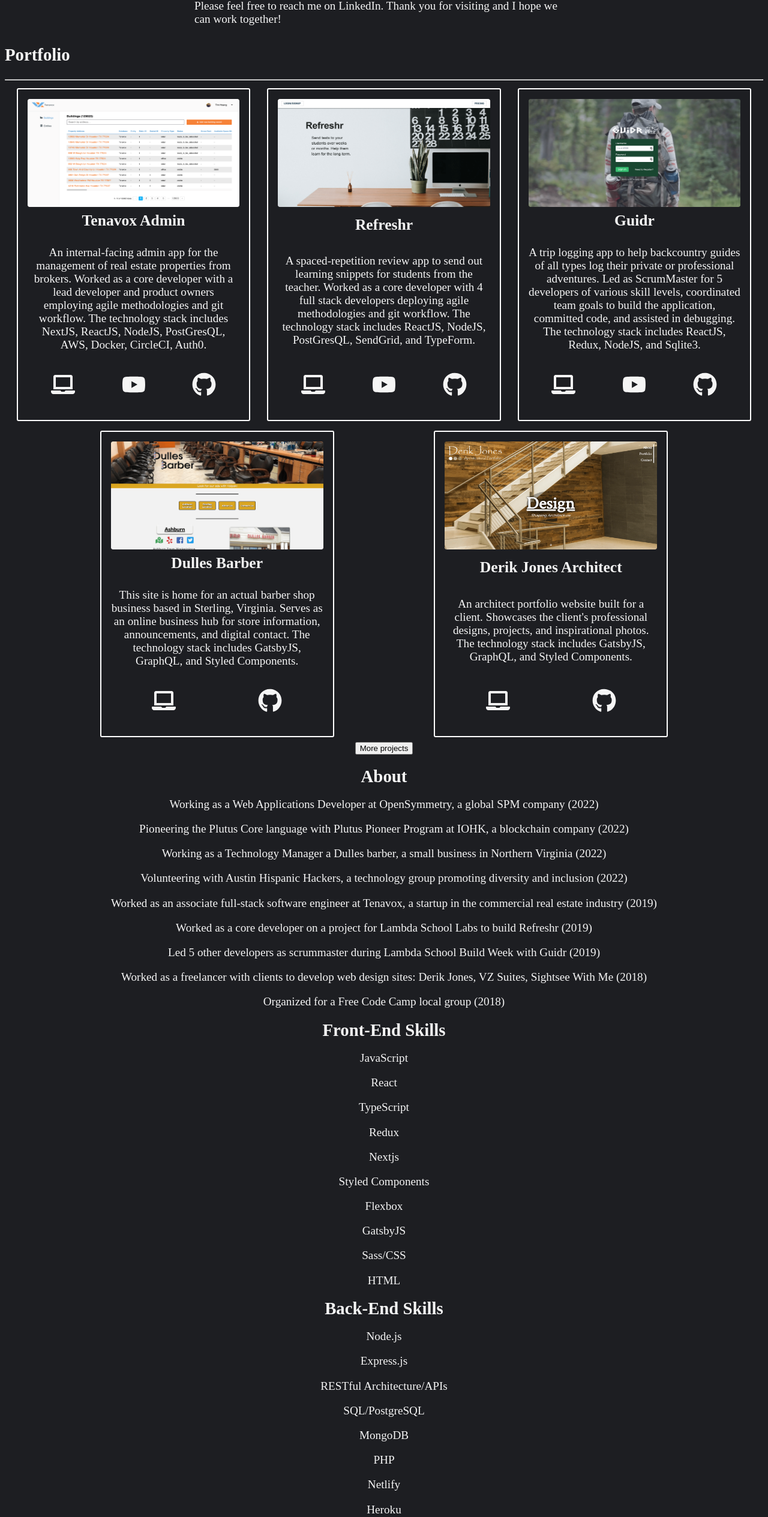
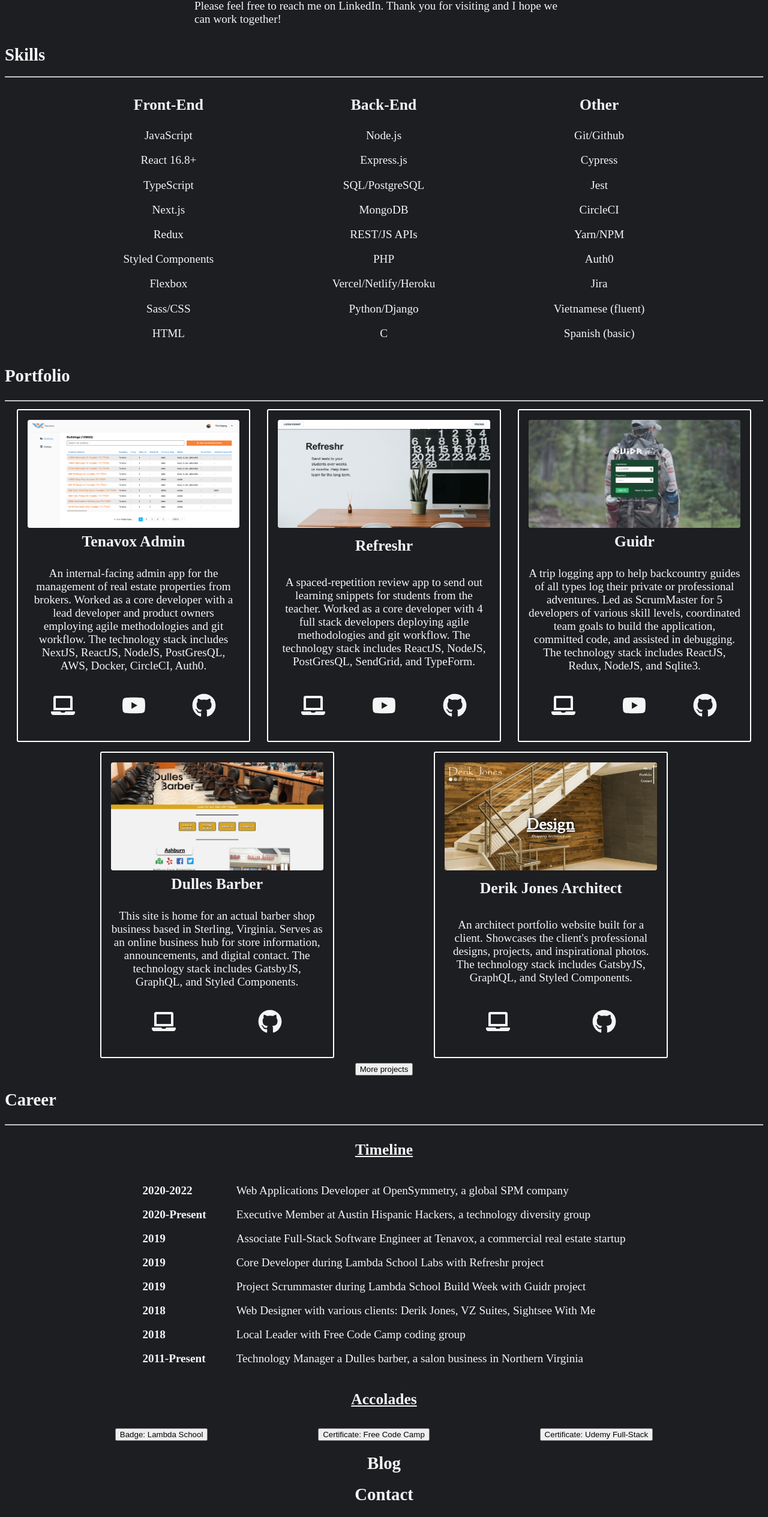
Before and after one commit to timOTdev/thDev3, a Next.js app: page / in a window 1280 px wide. Shown: the part 906-3435 px from the top of the page at 60% size. Built offline with nearby package versions, Linux system fonts and the light colour scheme.

Commit message:
Add Skills, Career styles

```diff
--- a/assets/GlobalData.tsx
+++ b/assets/GlobalData.tsx
@@ -1,103 +1,43 @@
-export const links = {
-  github: {
-    url: 'https://github.com/timh1203',
-    alt: 'My Github',
-  },
-  linkedIn: {
-    url: 'https://www.linkedin.com/in/timothyhoang',
-    alt: 'My LinkedIn',
-  },
-  twitter: {
-    url: 'https://twitter.com/timothyhoangdev',
-    alt: 'My Twitter',
-  },
-  youtube: {
-    url: 'https://www.youtube.com/channel/UC20f70HjfOSYUk725xid1XQ',
-    alt: 'My Youtube',
-  },
-  medium: {
-    url: 'https://medium.com/@timh1203',
-    alt: 'My Medium',
-  },
-  freeCodeCamp: {
-    url: 'https://www.freecodecamp.org/timh1203',
-    alt: 'My Free Code Camp',
-  },
-  lambdaSchool: {
-    url: 'https://lambdaschool.com',
-    alt: 'Lambda School Home',
-  },
-  chingu: {
-    url: 'https://chingu.io',
-    alt: 'Chingu Home',
-  },
-  fccAshburn: {
-    url: 'https://free-code-camp-ashburn.github.io/website',
-    alt: 'Free Code Camp Ashburn Home',
-  },
-  resume: {
-    url: 'https://resume.creddle.io/resume/9f4autrrf1v',
-    alt: 'My Online Resume',
-  },
-  lambdaBadge: {
-    url: 'https://www.youracclaim.com/badges/3d1bd32a-e3fa-4b65-be51-217058ff0ab6/public_url',
-    alt: 'My Lambda School Badge',
-  },
-  fccCertificate: {
-    url: 'https://www.freecodecamp.org/timh1203/front-end-certification',
-    alt: 'My Free Code Camp Certificate',
-  },
-  wdbcCertificate: {
-    url: 'https://www.udemy.com/certificate/UC-F6RNIX9G',
-    alt: 'My Web Dev Bootcamp Certificate',
-  },
-  tenavoxAdmin: {
-    url: 'https://admin-v2.tenavox.com',
-    alt: 'Tenavox Admid App Login',
-    video: 'https://youtu.be/o4Kd1pOrdlI',
-  },
-  refreshr: {
-    url: 'https://github.com/Lambda-School-Labs/labs10-student-follow',
-    alt: 'Refreshr App Github Repository',
-    video: 'https://youtu.be/u89p3RqXqZM',
-  },
-  guidr: {
-    url: 'https://github.com/guidr-app-lion-team',
-    alt: 'Guidr App Github Organization',
-    video: 'https://youtu.be/0C2toPa9GHM',
-  },
-  dullesBarber: {
-    url: 'http://dullesbarber.com',
-    alt: 'Dulles Barber Barber Client',
-  },
-  derikJones: {
-    url: 'http://derikjones.com',
-    alt: 'Derik Jones Architect Client',
-  },
-  vzSuites: {
-    url: 'http://vzsuites.com',
-    alt: 'VZ Suites Rental Client',
-  },
-  sightsee: {
-    url: 'http://www.sightseewithme.com',
-    alt: 'Sightsee With Me Tour Client',
-  },
-  tenavox: {
-    url: 'https://www.linkedin.com/company/tenavox/',
-    alt: 'Commercial Real Estate Startup',
-  },
-  opensymmetry: {
-    url: 'https://www.opensymmetry.com/',
-    alt: 'Global SPM Company',
-  },
-  plutuspioneerprogram: {
-    url: 'https://developers.cardano.org/en/plutus-pioneer-program/',
-    alt: 'Plutus Pioneer Program',
-  },
-  hispanichackers: {
-    url: 'https://www.hispanichackers.com/',
-    alt: 'Austin Hispanic Hackers',
-  },
+export const introduction = [
+  'In my career, I have contributed as a Web Applications Developer, an Associate Full Stack Software Engineer, a Frontend Developer. My personal interests in the software industry are fintech, blockchain, and greentech. I value working with smart & humble people, opportunities to grow, and making impact with my code.',
+  'My formative experiences started with Bloom Institute of Technology (formerly Lambda School) alumnus, a fast-paced 7-month academy with focus on full-stack web development and computer science. Before that, I started my self-taught coding journey and freelanced in January 2017 during my transition away from a full-time pharmacist role.',
+  'Please feel free to reach me on LinkedIn. Thank you for visiting and I hope we can work together!',
+];
+
+export const skills = {
+  frontEnd: [
+    'JavaScript',
+    'React 16.8+',
+    'TypeScript',
+    'Next.js',
+    'Redux',
+    'Styled Components',
+    'Flexbox',
+    'Sass/CSS',
+    'HTML',
+  ],
+  backEnd: [
+    'Node.js',
+    'Express.js',
+    'SQL/PostgreSQL',
+    'MongoDB',
+    'REST/JS APIs',
+    'PHP',
+    'Vercel/Netlify/Heroku',
+    'Python/Django',
+    'C',
+  ],
+  other: [
+    'Git/Github',
+    'Cypress',
+    'Jest',
+    'CircleCI',
+    'Yarn/NPM',
+    'Auth0',
+    'Jira',
+    'Vietnamese (fluent)',
+    'Spanish (basic)',
+  ],
 };
 
 export const projectsPrimary = [
@@ -274,58 +214,130 @@
   },
 ];
 
-export const introduction = [
-  'In my career, I have contributed as a Web Applications Developer, an Associate Full Stack Software Engineer, a Frontend Developer. My personal interests in the software industry are fintech, blockchain, and greentech. I value working with smart & humble people, opportunities to grow, and making impact with my code.',
-  'My formative experiences started with Bloom Institute of Technology (formerly Lambda School) alumnus, a fast-paced 7-month academy with focus on full-stack web development and computer science. Before that, I started my self-taught coding journey and freelanced in January 2017 during my transition away from a full-time pharmacist role.',
-  'Please feel free to reach me on LinkedIn. Thank you for visiting and I hope we can work together!',
+export const timeline = {
+  years: [
+    '2020-2022',
+    '2020-Present',
+    '2019',
+    '2019',
+    '2019',
+    '2018',
+    '2018',
+    '2011-Present',
+  ],
+  experiences: [
+    'Web Applications Developer at OpenSymmetry, a global SPM company',
+    'Executive Member at Austin Hispanic Hackers, a technology diversity group',
+    'Associate Full-Stack Software Engineer at Tenavox, a commercial real estate startup',
+    'Core Developer during Lambda School Labs with Refreshr project',
+    'Project Scrummaster during Lambda School Build Week with Guidr project',
+    'Web Designer with various clients: Derik Jones, VZ Suites, Sightsee With Me',
+    'Local Leader with Free Code Camp coding group',
+    'Technology Manager a Dulles barber, a salon business in Northern Virginia',
+  ],
+};
+
+export const accolades = [
+  {
+    name: 'Badge: Lambda School',
+    url: 'https://www.youracclaim.com/badges/3d1bd32a-e3fa-4b65-be51-217058ff0ab6/public_url',
+  },
+  {
+    name: 'Certificate: Free Code Camp',
+    url: 'https://www.freecodecamp.org/timh1203/front-end-certification',
+  },
+  {
+    name: 'Certificate: Udemy Full-Stack',
+    url: 'https://www.udemy.com/certificate/UC-F6RNIX9G',
+  },
 ];
 
-export const aboutHistory = [
-  'Working as a Web Applications Developer at OpenSymmetry, a global SPM company (2022)',
-  'Pioneering the Plutus Core language with Plutus Pioneer Program at IOHK, a blockchain company (2022)',
-  'Working as a Technology Manager a Dulles barber, a small business in Northern Virginia (2022)',
-  'Volunteering with Austin Hispanic Hackers, a technology group promoting diversity and inclusion (2022)',
-  'Worked as an associate full-stack software engineer at Tenavox, a startup in the commercial real estate industry (2019)',
-  'Worked as a core developer on a project for Lambda School Labs to build Refreshr (2019)',
-  'Led 5 other developers as scrummaster during Lambda School Build Week with Guidr (2019)',
-  'Worked as a freelancer with clients to develop web design sites: Derik Jones, VZ Suites, Sightsee With Me (2018)',
-  'Organized for a Free Code Camp local group (2018)',
-];
-
-export const skills = {
-  frontEnd: [
-    'JavaScript',
-    'React',
-    'TypeScript',
-    'Redux',
-    'Nextjs',
-    'Styled Components',
-    'Flexbox',
-    'GatsbyJS',
-    'Sass/CSS',
-    'HTML',
-  ],
-  backEnd: [
-    'Node.js',
-    'Express.js',
-    'RESTful Architecture/APIs',
-    'SQL/PostgreSQL',
-    'MongoDB',
-    'PHP',
-    'Netlify',
-    'Heroku',
-    'Python/Django',
-    'C',
-  ],
-  other: [
-    'Git/Github',
-    'Cypress',
-    'Jest',
-    'CircleCI',
-    'Yarn/NPM',
-    'Auth0',
-    'Jira',
-    'Vietnamese (fluent)',
-    'Spanish (basic)',
-  ],
+export const links = {
+  github: {
+    url: 'https://github.com/timh1203',
+    alt: 'My Github',
+  },
+  linkedIn: {
+    url: 'https://www.linkedin.com/in/timothyhoang',
+    alt: 'My LinkedIn',
+  },
+  twitter: {
+    url: 'https://twitter.com/timothyhoangdev',
+    alt: 'My Twitter',
+  },
+  youtube: {
+    url: 'https://www.youtube.com/channel/UC20f70HjfOSYUk725xid1XQ',
+    alt: 'My Youtube',
+  },
+  medium: {
+    url: 'https://medium.com/@timh1203',
+    alt: 'My Medium',
+  },
+  freeCodeCamp: {
+    url: 'https://www.freecodecamp.org/timh1203',
+    alt: 'My Free Code Camp',
+  },
+  lambdaSchool: {
+    url: 'https://lambdaschool.com',
+    alt: 'Lambda School Home',
+  },
+  chingu: {
+    url: 'https://chingu.io',
+    alt: 'Chingu Home',
+  },
+  fccAshburn: {
+    url: 'https://free-code-camp-ashburn.github.io/website',
+    alt: 'Free Code Camp Ashburn Home',
+  },
+  resume: {
+    url: 'https://resume.creddle.io/resume/9f4autrrf1v',
+    alt: 'My Online Resume',
+  },
+  tenavoxAdmin: {
+    url: 'https://admin-v2.tenavox.com',
+    alt: 'Tenavox Admid App Login',
+    video: 'https://youtu.be/o4Kd1pOrdlI',
+  },
+  refreshr: {
+    url: 'https://github.com/Lambda-School-Labs/labs10-student-follow',
+    alt: 'Refreshr App Github Repository',
+    video: 'https://youtu.be/u89p3RqXqZM',
+  },
+  guidr: {
+    url: 'https://github.com/guidr-app-lion-team',
+    alt: 'Guidr App Github Organization',
+    video: 'https://youtu.be/0C2toPa9GHM',
+  },
+  dullesBarber: {
+    url: 'http://dullesbarber.com',
+    alt: 'Dulles Barber Barber Client',
+  },
+  derikJones: {
+    url: 'http://derikjones.com',
+    alt: 'Derik Jones Architect Client',
+  },
+  vzSuites: {
+    url: 'http://vzsuites.com',
+    alt: 'VZ Suites Rental Client',
+  },
+  sightsee: {
+    url: 'http://www.sightseewithme.com',
+    alt: 'Sightsee With Me Tour Client',
+  },
+  tenavox: {
+    url: 'https://www.linkedin.com/company/tenavox/',
+    alt: 'Commercial Real Estate Startup',
+  },
+  opensymmetry: {
+    url: 'https://www.opensymmetry.com/',
+    alt: 'Global SPM Company',
+  },
+  plutuspioneerprogram: {
+    url: 'https://developers.cardano.org/en/plutus-pioneer-program/',
+    alt: 'Plutus Pioneer Program',
+  },
+  hispanichackers: {
+    url: 'https://www.hispanichackers.com/',
+    alt: 'Austin Hispanic Hackers',
+  },
 };
--- a/assets/GlobalStyles.tsx
+++ b/assets/GlobalStyles.tsx
@@ -91,7 +91,7 @@
       font-size: 1.3rem;
     }
   }
-  p {
+  p, th, td {
     @media (min-width: 320px) {
       font-size: 1.2rem;
     }
--- a/components/About.tsx
+++ /dev/null
@@ -1,9 +0,0 @@
-import { aboutHistory } from '../assets/GlobalData';
-export default () => (
-  <>
-    <h1>About</h1>
-    {aboutHistory.map((item) => (
-      <p>{item}</p>
-    ))}
-  </>
-);
--- /dev/null
+++ b/components/Career.tsx
@@ -0,0 +1,68 @@
+import styled from 'styled-components';
+import { timeline, accolades } from '../assets/GlobalData';
+
+const Section = styled.section`
+  h3 {
+    text-decoration: underline;
+  }
+`;
+const Title = styled.h1`
+  text-align: left;
+`;
+const Timeline = styled.table`
+  margin: 2rem auto;
+  text-align: left;
+  th,
+  td {
+    padding: 0.5rem 1.5rem;
+  }
+  @media (min-width: 2560px) {
+    th,
+    td {
+      padding: 1rem 2rem;
+    }
+  }
+`;
+const Accolades = styled.div`
+  display: flex;
+  justify-content: space-evenly;
+`;
+
+export default () => (
+  <Section>
+    <Title>Career</Title>
+    <hr />
+    <h3>Timeline</h3>
+    <Timeline>
+      <tbody>{generateTimeline()}</tbody>
+    </Timeline>
+    <h3>Accolades</h3>
+    <Accolades>{generateAccolades()}</Accolades>
+  </Section>
+);
+
+function generateTimeline() {
+  return timeline.years.map((item, index) => {
+    return (
+      <tr key={index}>
+        <th>{item}</th>
+        <td>{timeline.experiences[index]}</td>
+      </tr>
+    );
+  });
+}
+
+const generateAccolades = () => {
+  return accolades.map((accolade, index) => {
+    return (
+      <a
+        key={index}
+        href={accolade.url}
+        target='_blank'
+        rel='noopener noreferrer'
+      >
+        <button>{accolade.name}</button>
+      </a>
+    );
+  });
+};
--- a/components/Skills.tsx
+++ b/components/Skills.tsx
@@ -1,17 +1,39 @@
+import styled from 'styled-components';
 import { skills } from '../assets/GlobalData';
+
+const Title = styled.h1`
+  text-align: left;
+`;
+const Skills = styled.div`
+  display: flex;
+  justify-content: space-evenly;
+  @media (min-width: 320px) {
+    flex-direction: column;
+  }
+  @media (min-width: 768px) {
+    flex-direction: row;
+  }
+`;
+
 export default () => (
   <>
-    <h1>Front-End Skills</h1>
-    {skills.frontEnd.map((skill) => (
-      <p>{skill}</p>
-    ))}
-    <h1>Back-End Skills</h1>
-    {skills.backEnd.map((skill) => (
-      <p>{skill}</p>
-    ))}
-    <h1>Other Skills</h1>
-    {skills.other.map((skill) => (
-      <p>{skill}</p>
-    ))}
+    <Title>Skills</Title>
+    <hr />
+    <Skills>
+      {generateSkillColumn('Front-End', skills.frontEnd)}
+      {generateSkillColumn('Back-End', skills.backEnd)}
+      {generateSkillColumn('Other', skills.other)}
+    </Skills>
   </>
 );
+
+function generateSkillColumn(title: string, skills: Array<string>) {
+  return (
+    <div>
+      <h3>{title}</h3>
+      {skills.map((skill, index) => (
+        <p key={index}>{skill}</p>
+      ))}
+    </div>
+  );
+}
--- a/pages/index.tsx
+++ b/pages/index.tsx
@@ -1,13 +1,13 @@
 import Head from 'next/head';
 import Layout from '../components/Layout';
 import Introduction from '../components/Introduction';
+import Skills from '../components/Skills';
 import Portfolio from '../components/Portfolio';
-import About from '../components/About';
-import Skills from '../components/Skills';
+import Career from '../components/Career';
 import Blog from '../components/Blog';
 import Contact from '../components/Contact';
 
-export default function Home({ props: any }) {
+export default function Home() {
   return (
     <>
       <Head>
@@ -15,9 +15,9 @@
       </Head>
       <Layout>
         <Introduction />
+        <Skills />
         <Portfolio />
-        <About />
-        <Skills />
+        <Career />
         <Blog />
         <Contact />
       </Layout>
```
